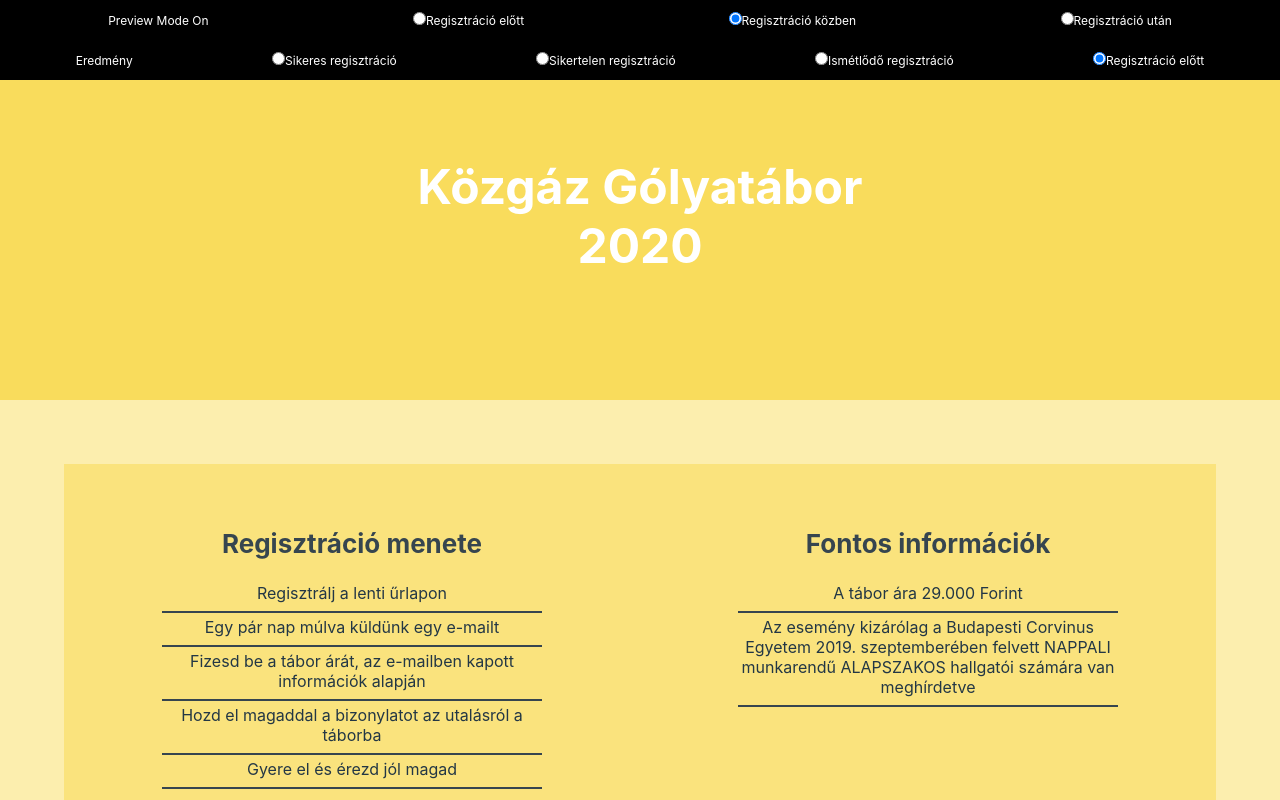
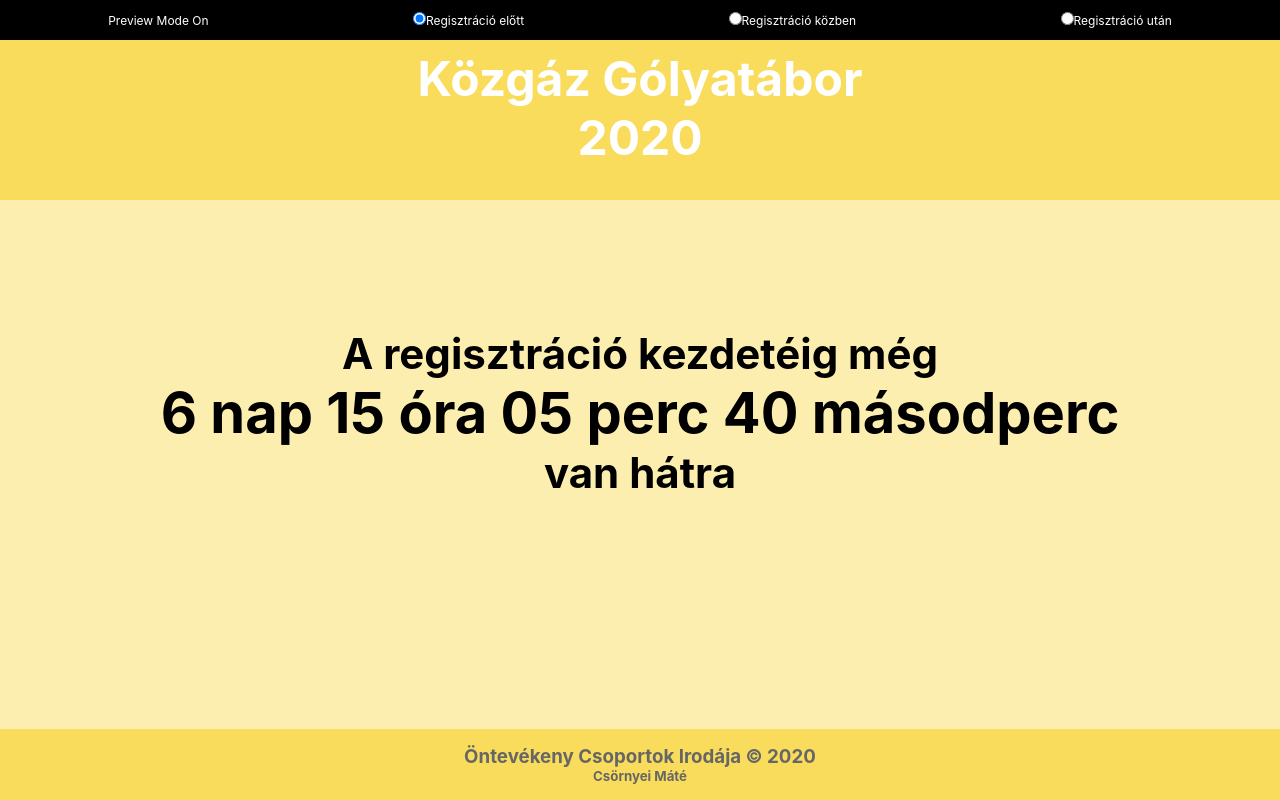
Before and after one commit to ocsibce/ocsi-gt-regisztracio, a React (Create React App) app in the folder regisztracio/: page / in a window 1280 px wide. Shown: the top 800 px of the page. Built offline with nearby package versions, Linux system fonts and the light colour scheme.

Commit message:
Countdown and Footer

```diff
--- a/regisztracio/src/App.tsx
+++ b/regisztracio/src/App.tsx
@@ -1,4 +1,5 @@
 import React from 'react';
+import styled from 'styled-components';
 import PreviewBar from './Components/PreviewBar';
 import { useSelector } from 'react-redux';
 import { InitialState } from './utils/types';
@@ -6,6 +7,17 @@
 import Closed from './Components/Closed';
 import Countdown from './Components/Countdown';
 import Hero from './Components/Hero';
+import Footer from './Components/Footer';
+
+const AppContainer = styled.div`
+  display: flex;
+  flex-direction: column;
+  min-height: 100vh;
+`;
+
+const Main = styled.main`
+  flex: 1 0 auto;
+`;
 
 function App() {
 
@@ -26,13 +38,14 @@
   }
 
   return (
-    <div>
-      {showPreview ? <PreviewBar /> : <></>}
-      <main>
-        <Hero heroStyle={showView === "during" ? "big" : "small"} />
-        {mainView}
-      </main>
-    </div>
+    <AppContainer>
+      <Main>
+        {showPreview ? <PreviewBar /> : <></>}
+          <Hero heroStyle={showView === "during" ? "big" : "small"} />
+          {mainView}
+      </Main>
+      <Footer />
+    </AppContainer>
   );
 }
 
--- a/regisztracio/src/Components/Countdown.tsx
+++ b/regisztracio/src/Components/Countdown.tsx
@@ -1,10 +1,85 @@
-import React from 'react';
+import React, { useEffect, useState } from 'react';
+import { InitialState } from '../utils/types';
+import { useSelector } from 'react-redux';
+import styled from 'styled-components';
+
+const EPOCH_TO_SECOND = 1000;
+const EPOCH_TO_MINUTES = 60 * EPOCH_TO_SECOND;
+const EPOCH_TO_HOURS = 60 * EPOCH_TO_MINUTES;
+const EPOCH_TO_DAYS = 24 * EPOCH_TO_HOURS;
+const EPOCH_TO_WEEKS = 7 * EPOCH_TO_DAYS;
+
+const CountdownMainText = styled.h1`
+    text-align: center;
+    margin-top: 128px;
+    margin-bottom: 64px;
+    font-size: 42px;
+`;
+
+const CountdownSpan = styled.span`
+    font-size: 56px;
+`;
+
+const numberFormatter = (n: number): string => {
+    if (n < 10) {
+        return `0${n}`;
+    }
+    return `${n}`;
+}
 
 const Countdown : React.FC = props => {
+
+    const startTime = useSelector((state: InitialState) => state.startTime);
+    const [countdownText, setCountdownText] = useState("")
+
+
+    useEffect(() => {
+        const interval = setInterval(() => {
+            let remainingTime = startTime.getTime() - Date.now()
+            let countdownArray = [];
+            if (remainingTime > EPOCH_TO_WEEKS) {
+                const weeks = Math.floor(remainingTime / EPOCH_TO_WEEKS)
+                countdownArray.push(`${weeks} hét`)
+                remainingTime -= weeks * EPOCH_TO_WEEKS;
+            }
+
+            if (remainingTime > EPOCH_TO_DAYS) {
+                const days = Math.floor(remainingTime / EPOCH_TO_DAYS)
+                countdownArray.push(`${days} nap`)
+                remainingTime -= days * EPOCH_TO_DAYS;
+            }
+
+            if (remainingTime > EPOCH_TO_HOURS) {
+                const hours = Math.floor(remainingTime / EPOCH_TO_HOURS);
+                countdownArray.push(`${numberFormatter(hours)} óra`)
+                remainingTime -= hours * EPOCH_TO_HOURS;
+            } else {countdownArray.push(`00 óra`)}
+
+            if (remainingTime > EPOCH_TO_MINUTES) {
+                const minutes = Math.floor(remainingTime / EPOCH_TO_MINUTES);
+                countdownArray.push(`${numberFormatter(minutes)} perc`)
+                remainingTime -= minutes * EPOCH_TO_MINUTES;
+            } else {countdownArray.push(`00 perc`)}
+
+            if (remainingTime > EPOCH_TO_SECOND) {
+                const seconds = Math.floor(remainingTime / EPOCH_TO_SECOND);
+                countdownArray.push(`${numberFormatter(seconds)} másodperc`)
+                remainingTime -= seconds * EPOCH_TO_SECOND;
+            } else {countdownArray.push(`00 másodperc`)}
+
+            setCountdownText(countdownArray.join(' '));
+        }, 1000)
+        return () => {
+            clearInterval(interval);
+        };
+    }, []);
+
+
+
     return (
-        <>
-            <h1>A regisztráció kezdődik: </h1>
-        </>
+            <CountdownMainText>
+                A regisztráció kezdetéig még <br /> <CountdownSpan> {countdownText} </CountdownSpan><br /> van hátra
+            </CountdownMainText>
     );
 }
 
--- /dev/null
+++ b/regisztracio/src/Components/Footer.tsx
@@ -0,0 +1,34 @@
+import React from 'react';
+import styled from 'styled-components';
+
+const FooterContainer = styled.footer`
+    flex-shrink: 0;
+    text-align: center;
+    color: #666;
+    padding: 16px;
+    background-color: #F9DC5C;
+`;
+
+const Footer : React.FC = props => {
+    const startYearText = 2020;
+
+    const currentYear = new Date(Date.now()).getFullYear();
+
+    let yearText = `${startYearText}`;
+
+    if (currentYear > startYearText) {
+        yearText += `-${currentYear}`
+    }
+
+    return (
+    <FooterContainer>
+        <h3>
+            Öntevékeny Csoportok Irodája &copy; {yearText}
+        </h3>
+        <h5>
+            Csörnyei Máté
+        </h5>
+    </FooterContainer>);
+}
+
+export default Footer;
--- a/regisztracio/src/index.css
+++ b/regisztracio/src/index.css
@@ -5,6 +5,7 @@
 
 body {
   margin: 0;
+  min-height: 100vh;
   font-family: -apple-system, BlinkMacSystemFont, 'Segoe UI', 'Roboto', 'Oxygen',
     'Ubuntu', 'Cantarell', 'Fira Sans', 'Droid Sans', 'Helvetica Neue',
     sans-serif;
--- a/regisztracio/src/index.tsx
+++ b/regisztracio/src/index.tsx
@@ -8,8 +8,10 @@
 
 export const initialState: InitialState = {
   preview: true,
-  time: "during",
+  time: "before",
   result: null,
+  startTime: new Date("2020-07-27T12:00:00"),
+  endTime: new Date("2020-08-10T23:59:59")
 }
 
 
--- a/regisztracio/src/utils/types.ts
+++ b/regisztracio/src/utils/types.ts
@@ -7,6 +7,8 @@
     preview: Boolean,
     time: Time,
     result: Result,
+    startTime: Date,
+    endTime: Date,
 }
 
 export type RegisztracioAdat = {
```
